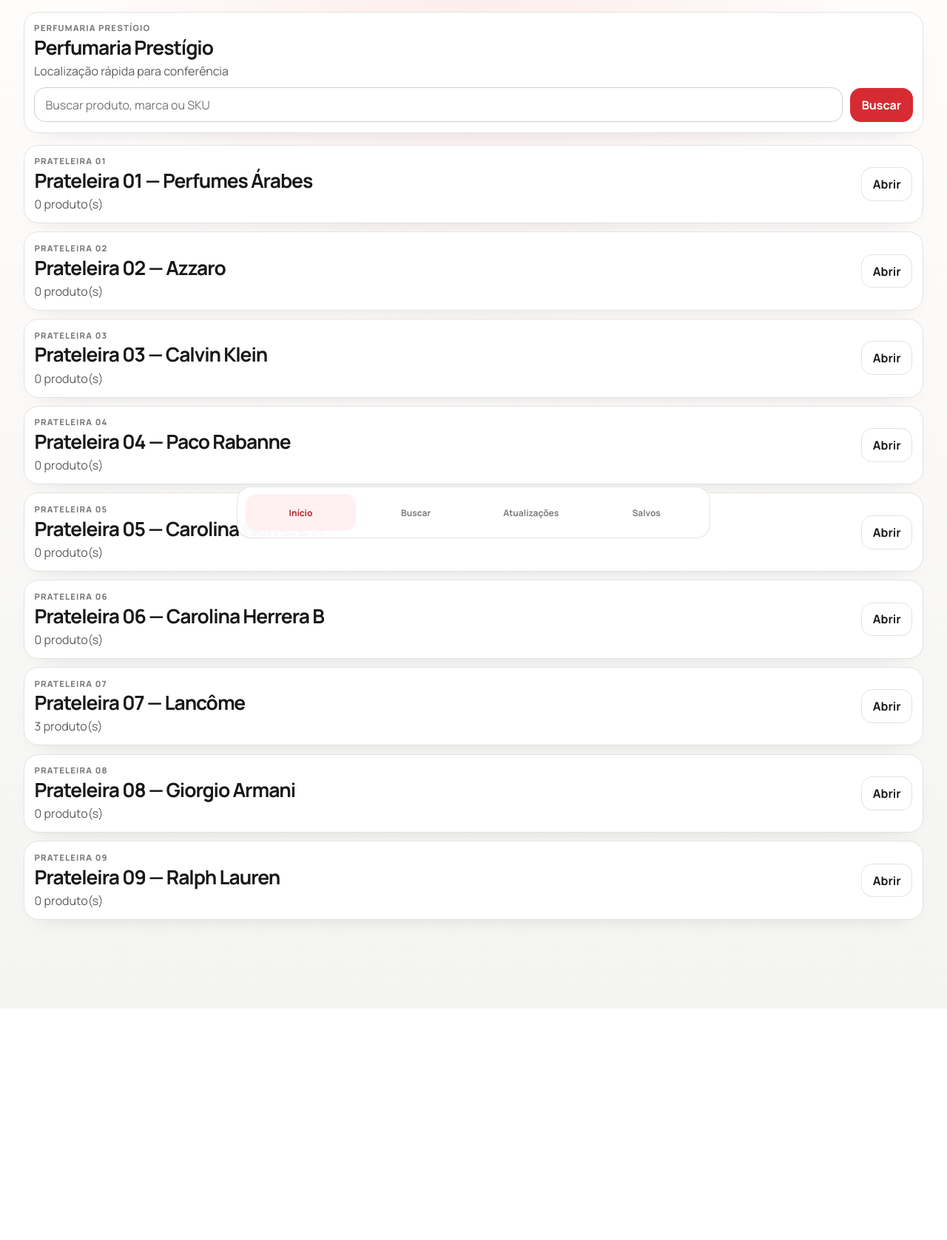
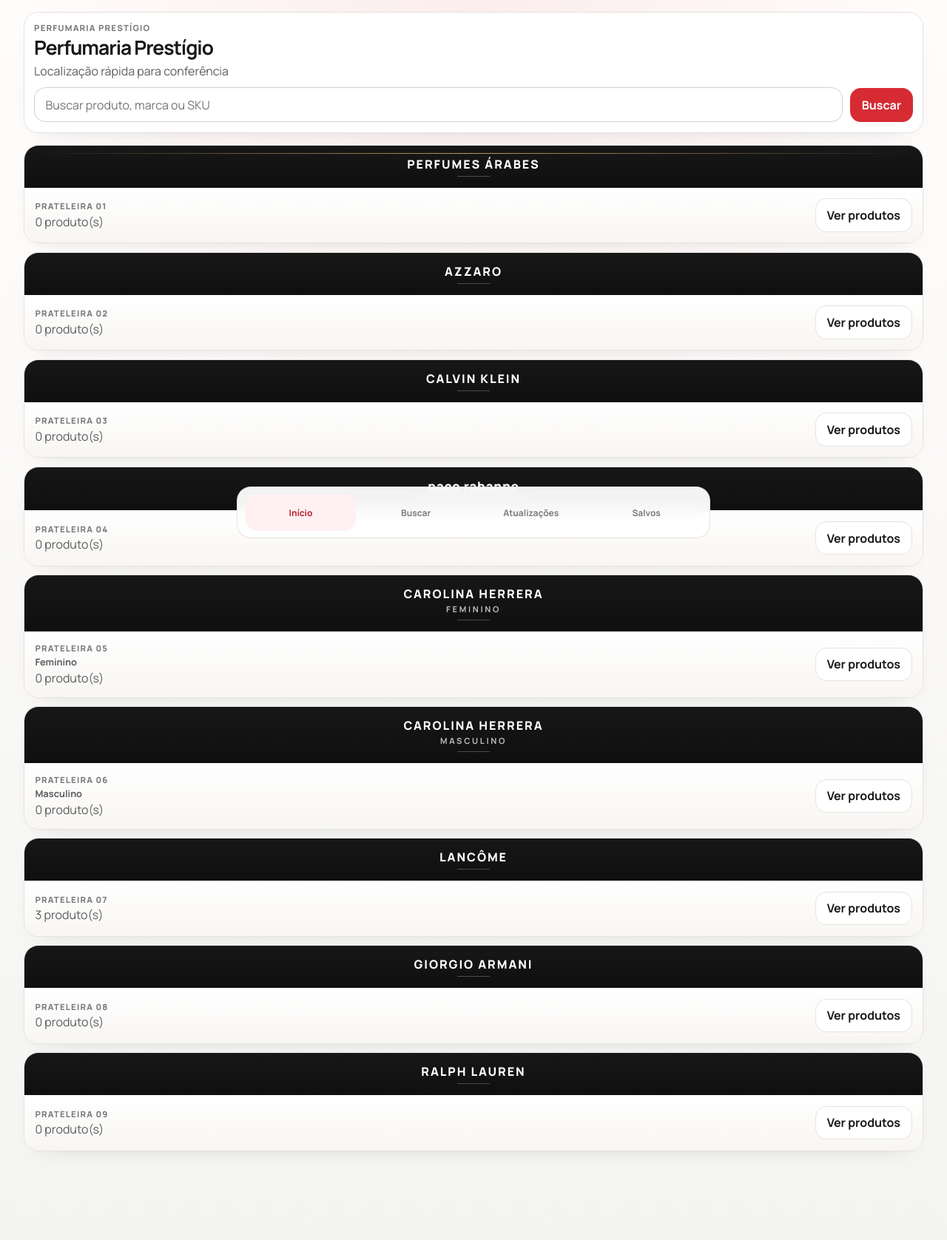
Before and after one commit to joaopedro-so/product-sku-resolver, a FastAPI app: page /dashboard in a window 1280 px wide. Shown: the part 56-1733 px from the top of the page at 74% size. Before the commit the page ends 1420 px from the top, so only its background shows below. Run offline with FastAPI, Linux system fonts and the light colour scheme.

Commit message:
Add shelf banner visuals and metadata
Introduce visual metadata for shelf cards and update templates/styles to render brand banners and labels. Adds _build_shelf_card_visual_metadata to map shelf numbers to banner wordmarks, sublabels, body labels, variants and legacy titles; injects full_title and legacy title data into the shelves context and template (aria-label, data-legacy-title), updates button text/placement. Update CSS to style shelf banners, body and meta. Rename Carolina Herrera A/B to Feminino/Masculino in ShelfService and adjust placement logic to return the new titles. These changes centralize presentation logic for shelves and preserve legacy titles for backwards compatibility.

```diff
--- a/backend/web/static/styles.css
+++ b/backend/web/static/styles.css
@@ -318,11 +318,82 @@ form {
 }
 
 .shelf-card {
+  overflow: hidden;
+}
+
+.shelf-card__banner {
+  position: relative;
+  display: grid;
+  justify-items: center;
+  gap: 0.24rem;
+  padding: 1rem 0.9rem 0.95rem;
+  background: linear-gradient(180deg, #171717 0%, #0f0f10 100%);
+  color: #ffffff;
+  text-align: center;
+}
+
+.shelf-card__banner::after {
+  content: "";
+  width: 2.8rem;
+  height: 1px;
+  margin-top: 0.18rem;
+  background: rgba(255, 255, 255, 0.24);
+}
+
+.shelf-card__banner--arabes::before {
+  content: "";
+  position: absolute;
+  inset: 0.65rem 0.65rem auto 0.65rem;
+  height: 1px;
+  background: linear-gradient(90deg, transparent 0%, rgba(196, 159, 92, 0.95) 50%, transparent 100%);
+}
+
+.shelf-card__wordmark {
+  font-size: 1rem;
+  font-weight: 800;
+  letter-spacing: 0.12em;
+  line-height: 1.15;
+  text-transform: uppercase;
+}
+
+.shelf-card__banner--paco-rabanne .shelf-card__wordmark {
+  font-size: 1.08rem;
+  letter-spacing: 0.04em;
+  text-transform: none;
+}
+
+.shelf-card__subwordmark {
+  font-size: 0.7rem;
+  font-weight: 700;
+  letter-spacing: 0.24em;
+  color: rgba(255, 255, 255, 0.72);
+  text-transform: uppercase;
+}
+
+.shelf-card__body {
   display: flex;
   align-items: center;
   justify-content: space-between;
-  gap: 0.8rem;
-  padding: 0.85rem;
+  gap: 0.85rem;
+  padding: 0.9rem;
+  background: linear-gradient(180deg, rgba(255, 255, 255, 0.98) 0%, #f8f6f3 100%);
+}
+
+.shelf-card__meta {
+  display: grid;
+  gap: 0.14rem;
+}
+
+.shelf-card__body .section-kicker,
+.shelf-card__body .section-text {
+  margin: 0;
+}
+
+.shelf-card__body-label {
+  margin: 0;
+  color: var(--color-text-soft);
+  font-size: 0.8rem;
+  font-weight: 700;
 }
 
 .shelf-product-card {
--- a/backend/web/templates/dashboard.html
+++ b/backend/web/templates/dashboard.html
@@ -23,13 +23,29 @@
 <section class="page-section">
   <div class="shelf-list">
     {% for shelf in shelves %}
-    <article class="shelf-card">
-      <div>
-        <p class="section-kicker">Prateleira {{ "%02d"|format(shelf.shelf_number) }}</p>
-        <h2 class="section-title">Prateleira {{ "%02d"|format(shelf.shelf_number) }} — {{ shelf.shelf_title }}</h2>
-        <p class="section-text">{{ shelf.product_count }} produto(s)</p>
+    <article
+      class="shelf-card"
+      aria-label="{{ shelf.full_title }}"
+      {% if shelf.legacy_title %}
+      data-legacy-title="Prateleira {{ '%02d'|format(shelf.shelf_number) }} — {{ shelf.legacy_title }}"
+      {% endif %}
+    >
+      <div class="shelf-card__banner shelf-card__banner--{{ shelf.banner_variant }}">
+        <strong class="shelf-card__wordmark">{{ shelf.banner_wordmark }}</strong>
+        {% if shelf.banner_sublabel %}
+        <span class="shelf-card__subwordmark">{{ shelf.banner_sublabel }}</span>
+        {% endif %}
       </div>
-      <a class="button button--secondary" href="{{ shelf.href }}">Abrir</a>
+      <div class="shelf-card__body">
+        <div class="shelf-card__meta">
+          <p class="section-kicker">Prateleira {{ "%02d"|format(shelf.shelf_number) }}</p>
+          {% if shelf.body_label %}
+          <p class="shelf-card__body-label">{{ shelf.body_label }}</p>
+          {% endif %}
+          <p class="section-text">{{ shelf.product_count }} produto(s)</p>
+        </div>
+        <a class="button button--secondary" href="{{ shelf.href }}">Ver produtos</a>
+      </div>
     </article>
     {% endfor %}
   </div>
```
Also changed, not shown: backend/services/shelf_service.py (+4 -4 lines), backend/web/routes_dashboard.py (+91 -0 lines).
